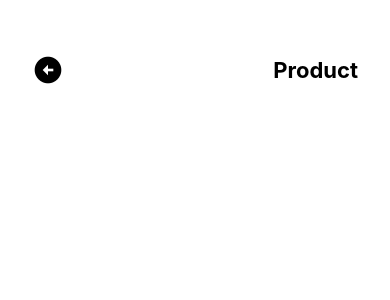
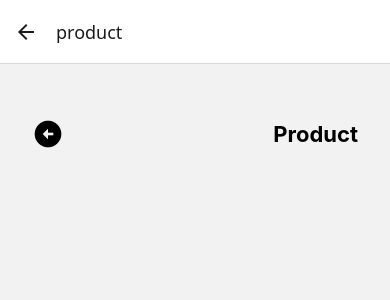
Before and after one commit to erikaperciliano/navigate, a React Native app: screen /product in a window 390 px wide. Shown: the top 300 px of the page. Built offline with nearby package versions, Linux system fonts and the light colour scheme.

Commit message:
feat: creates Routes

```diff
--- a/App.tsx
+++ b/App.tsx
@@ -1,8 +1,8 @@
-import { Product } from "@/app/Product";
+import { Routes } from "@/routes";
 
 
 export default function App() {
   return (
-   <Product/>
+   <Routes />
   )
 }
--- /dev/null
+++ b/src/routes/StackRoutes.tsx
@@ -0,0 +1,15 @@
+import { createNativeStackNavigator } from "@react-navigation/native-stack";
+
+import { Product } from "@/app/Product";
+import { Home } from "@/app/Home";
+
+const Stack = createNativeStackNavigator()
+
+export function StackRouters() {
+    return (
+        <Stack.Navigator initialRouteName="home">
+            <Stack.Screen name="home" component={Home} />
+            <Stack.Screen name="product" component={Product} />
+        </Stack.Navigator>
+    )
+}
--- /dev/null
+++ b/src/routes/index.tsx
@@ -0,0 +1,11 @@
+import { NavigationContainer } from "@react-navigation/native";
+
+import { StackRouters } from "./StackRoutes";
+
+export function Routes() {
+    return (
+        <NavigationContainer>
+            <StackRouters />
+        </NavigationContainer>
+    )
+}
--- a/tsconfig.json
+++ b/tsconfig.json
@@ -1,5 +1,6 @@
 {
   "compilerOptions": {
+    "strict": true,
     "paths": {
       "@/*": ["./src/*"]
     }
```
Also changed, not shown: package.json (+6 -1 lines), 1 other file (tests, documents, lock files or other folders).
